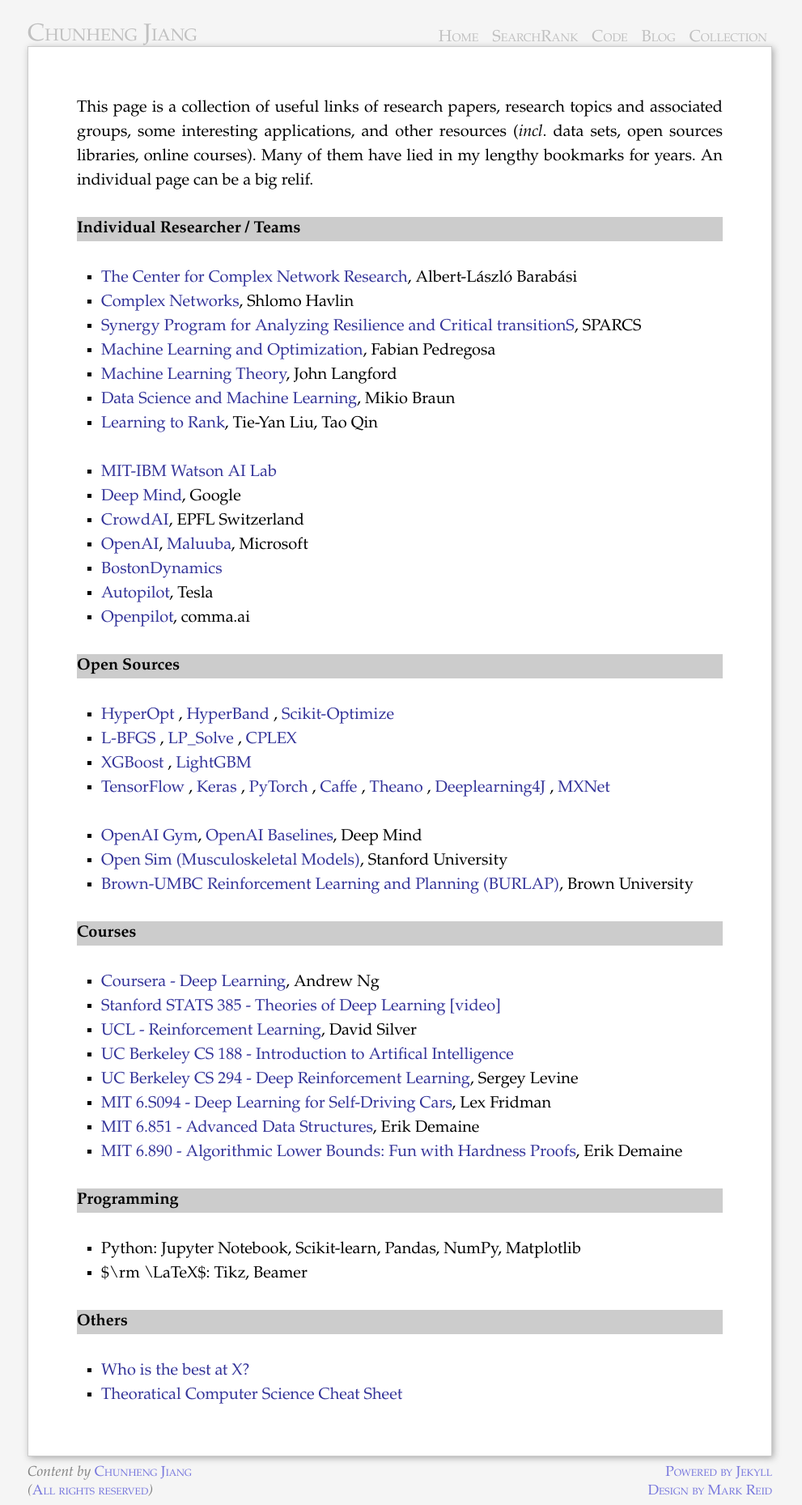
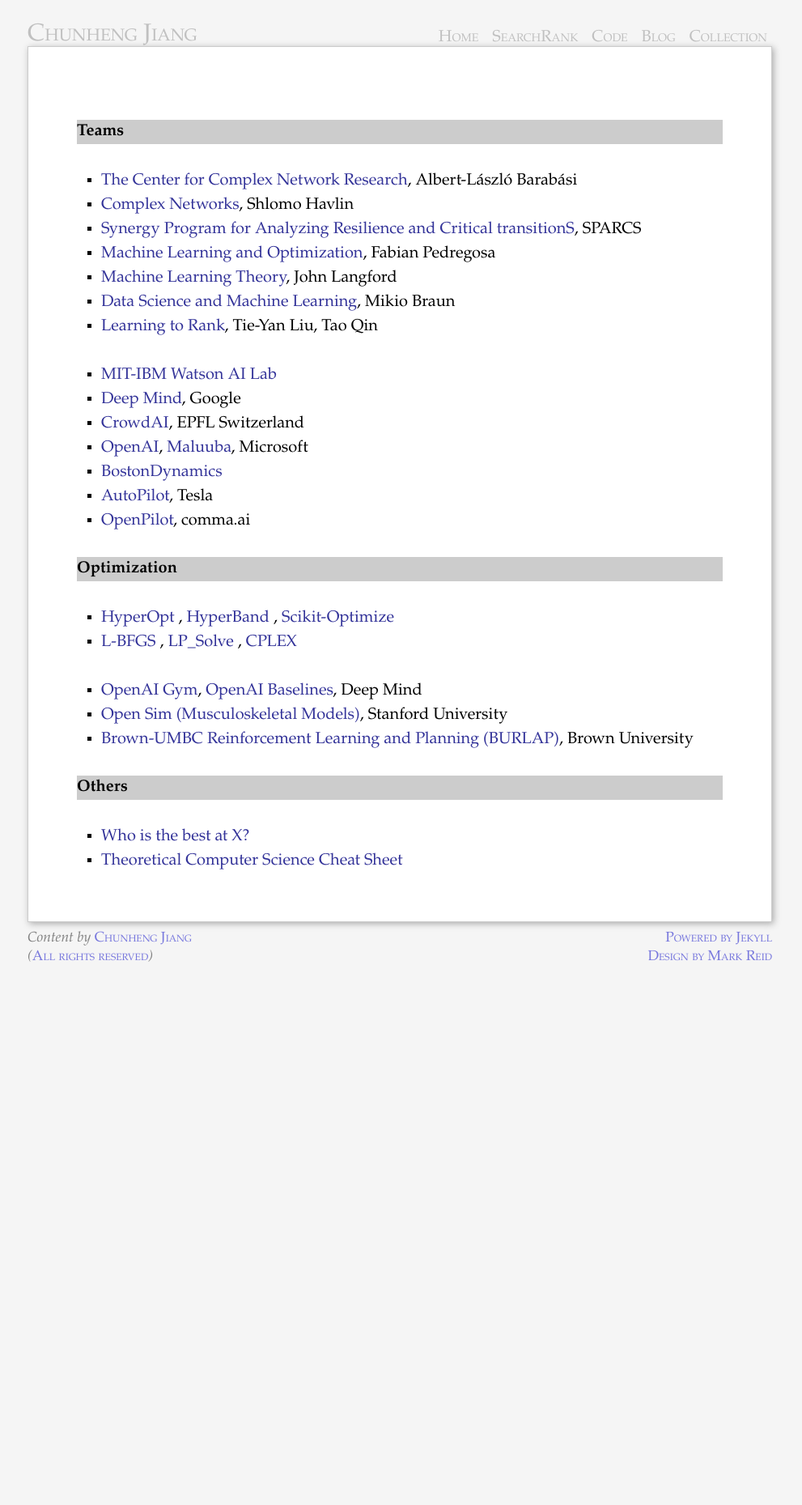
Before and after one commit to horsehour/horsehour.github.io, a Jekyll site: the page built from collection/index.md, in a window 1280 px wide. Shown: the whole page at 81% size, without its empty margins (146-1137 px from the left). Built offline with Jekyll 4.4.1, drawn with Linux system fonts in a browser that asks for light colours; comment, search, counter and statistics services are not loaded; after the commit the page ends 1199 px from its top, so only the background shows below that.

Commit message:
Merge open courses to course list

```diff
--- a/collection/index.md
+++ b/collection/index.md
@@ -4,11 +4,7 @@
 section: Collection
 ---
 
-This page is a collection of useful links of research papers, research topics and associated groups,
-some interesting applications, and other resources (<i>incl</i>. data sets, open sources libraries, online courses).
-Many of them have lied in my lengthy bookmarks for years. An individual page can be a big relif.
-
-Individual Researcher / Teams
+Teams
 -----
 - [The Center for Complex Network Research](https://www.barabasilab.com/){:target="_blank"}, Albert-László Barabási
 - [Complex Networks](http://havlin.biu.ac.il/){:target="_blank"}, Shlomo Havlin
@@ -23,10 +19,10 @@
 - [CrowdAI](https://www.crowdai.com/){:target="_blank"}, EPFL Switzerland
 - [OpenAI](https://gym.openai.com/){:target="_blank"}, [Maluuba](http://www.maluuba.com/){:target="_blank"}, Microsoft
 - [BostonDynamics](https://www.bostondynamics.com/){:target="_blank"}
-- [Autopilot](https://www.tesla.com/autopilotAI){:target="_blank"}, Tesla
-- [Openpilot](https://comma.ai/){:target="_blank"}, comma.ai
+- [AutoPilot](https://www.tesla.com/autopilotAI){:target="_blank"}, Tesla
+- [OpenPilot](https://comma.ai/){:target="_blank"}, comma.ai
 
-Open Sources
+Optimization
 ------------
 - [HyperOpt](https://github.com/hyperopt){:target="_blank"}
 , [HyperBand](https://github.com/zygmuntz/hyperband){:target="_blank"}
@@ -34,38 +30,12 @@
 - [L-BFGS](http://www.chokkan.org/software/liblbfgs/index.html){:target="_blank"}
 , [LP_Solve](http://lpsolve.sourceforge.net/5.5/Java/README.html){:target="_blank"}
 , [CPLEX](https://www.ibm.com/support/knowledgecenter/SSSA5P_12.3.0/ilog.odms.cplex.help/Content/Optimization/Documentation/Optimization_Studio/_pubskel/ps_usrmancplex1776.html){:target="_blank"}
-- [XGBoost](https://github.com/dmlc/xgboost){:target="_blank"}
-, [LightGBM](https://github.com/Microsoft/LightGBM){:target="_blank"}
-- [TensorFlow](https://www.tensorflow.org/){:target="_blank"}
-, [Keras](https://keras.io/){:target="_blank"}
-, [PyTorch](http://pytorch.org/){:target="_blank"}
-, [Caffe](http://caffe.berkeleyvision.org/){:target="_blank"}
-, [Theano](http://deeplearning.net/software/theano/){:target="_blank"}
-, [Deeplearning4J](https://deeplearning4j.org/){:target="_blank"}
-, [MXNet](https://mxnet.incubator.apache.org/index.html){:target="_blank"}
 
 - [OpenAI Gym](https://github.com/openai/gym){:target="_blank"}, [OpenAI Baselines](https://github.com/openai/baselines){:target="_blank"}, Deep Mind
 - [Open Sim (Musculoskeletal Models)](https://github.com/stanfordnmbl/osim-rl){:target="_blank"}, Stanford University
 - [Brown-UMBC Reinforcement Learning and Planning (BURLAP)](http://burlap.cs.brown.edu/){:target="_blank"}, Brown University
 
-Courses
--------
-- [Coursera - Deep Learning](https://www.deeplearning.ai/){:target="_blank"}, Andrew Ng
-- [Stanford STATS 385 - Theories of Deep Learning](https://stats385.github.io/){:target="_blank"} [[video]](https://www.researchgate.net/project/Theories-of-Deep-Learning){:target="_blank"}
-- [UCL - Reinforcement Learning](http://www0.cs.ucl.ac.uk/staff/d.silver/web/Teaching.html){:target="_blank"}, David Silver
-- [UC Berkeley CS 188 - Introduction to Artifical Intelligence](http://ai.berkeley.edu/home.html){:target="_blank"}
-- [UC Berkeley CS 294 - Deep Reinforcement Learning](http://rll.berkeley.edu/deeprlcourse/){:target="_blank"}, Sergey Levine
-- [MIT 6.S094 - Deep Learning for Self-Driving Cars](http://selfdrivingcars.mit.edu/){:target="_blank"}, Lex Fridman
-- [MIT 6.851 - Advanced Data Structures](https://ocw.mit.edu/courses/electrical-engineering-and-computer-science/6-851-advanced-data-structures-spring-2012/){:target="_blank"}, Erik Demaine
-- [MIT 6.890 - Algorithmic Lower Bounds: Fun with Hardness Proofs](https://ocw.mit.edu/courses/electrical-engineering-and-computer-science/6-890-algorithmic-lower-bounds-fun-with-hardness-proofs-fall-2014/lecture-videos/){:target="_blank"}, Erik Demaine
-
-Programming
------------
-- Python: Jupyter Notebook, Scikit-learn, Pandas, NumPy, Matplotlib
-<!--- TensorFlow, Keras-->
-- $\rm \LaTeX$: Tikz, Beamer
-
 Others
 -------
 - [Who is the best at X?](http://rodrigob.github.io/are_we_there_yet/build/#classification-dataset-type){:target="_blank"}
-- [Theoratical Computer Science Cheat Sheet](https://www.tug.org/texshowcase/cheat.pdf){:target="_blank"}
+- [Theoretical Computer Science Cheat Sheet](https://www.tug.org/texshowcase/cheat.pdf){:target="_blank"}
```
Also changed, not shown: blog/index.md (+3 -3 lines), courses/index.md (+11 -0 lines), index.md (+0 -7 lines), 4 other files.
